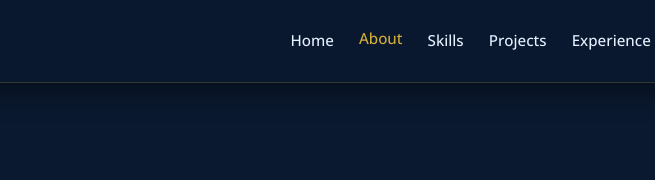
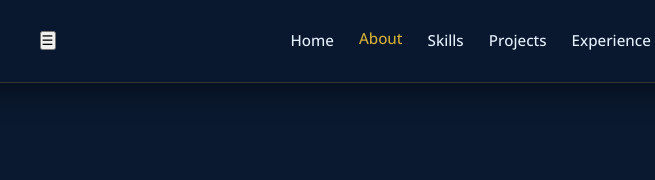
Before and after one commit to uwamariyaalice/Alice-Portfolio, a plain HTML site: page about.html in a window 1280 px wide. Shown: the top 180 px of the page, 378-1033 px from the left. Drawn offline with nearby package versions, Linux system fonts and the light colour scheme.

Commit message:
Add menu toggle button to navigation
Added a menu toggle button for improved navigation.

```diff
--- a/about.html
+++ b/about.html
@@ -17,8 +17,9 @@
 </head>
 <body>
 
-    <nav>
+       <nav>
         <a href="index.html" class="logo">Alice U.</a>
+        <button class="menu-toggle">☰</button>  <!-- ADD THIS LINE -->
         <ul>
             <li><a href="index.html">Home</a></li>
             <li><a href="about.html" class="active">About</a></li>
```
